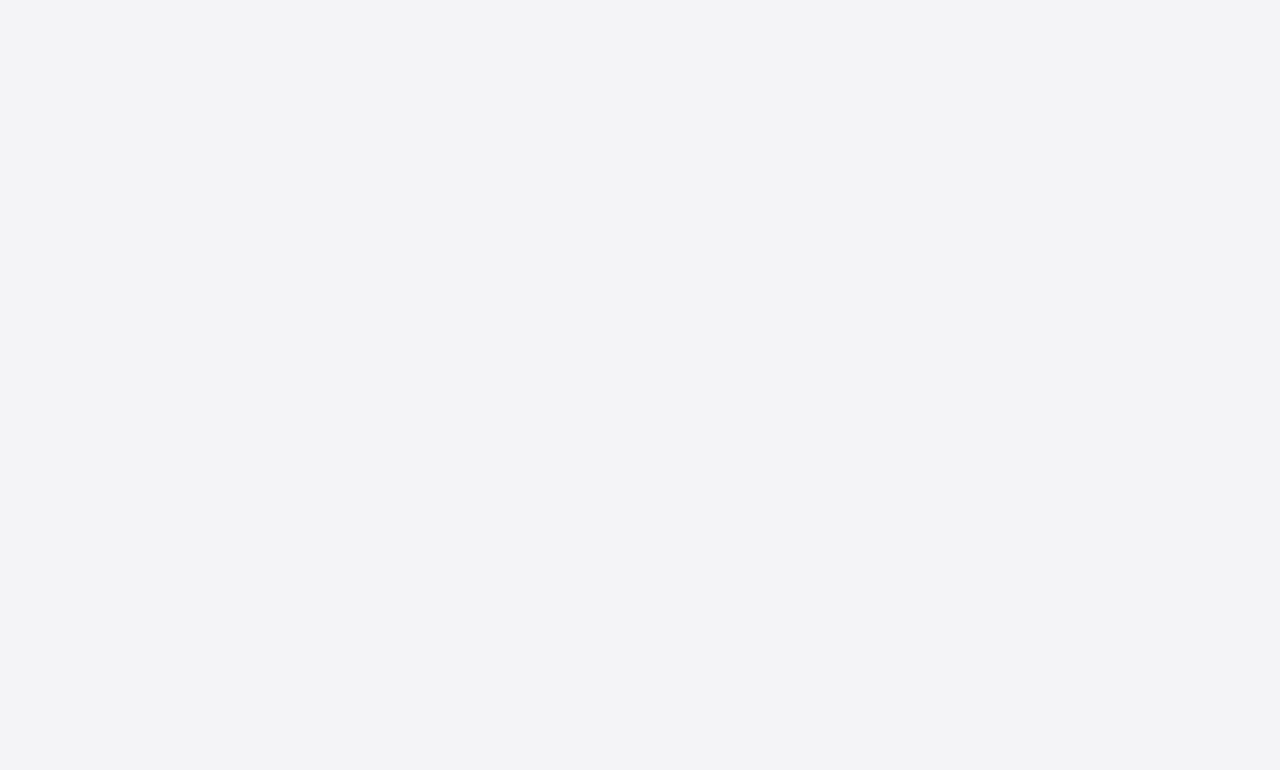
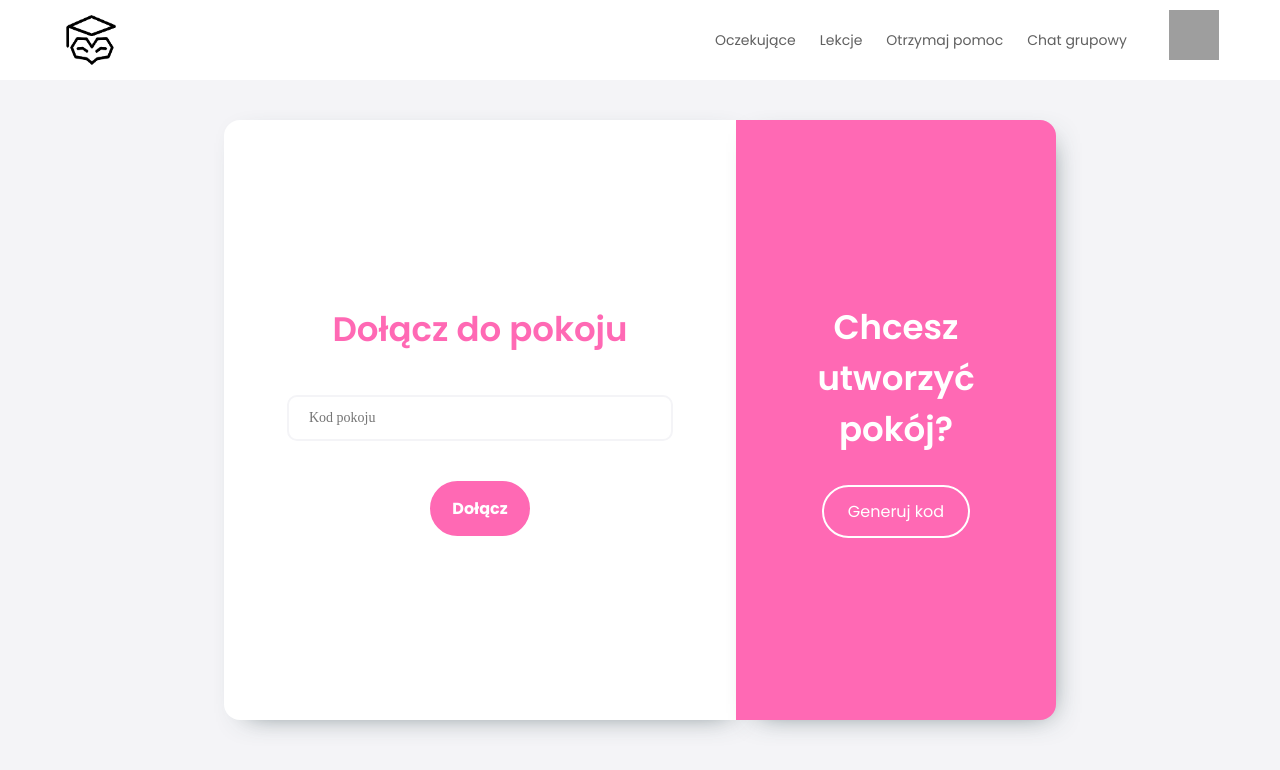
Before and after one commit to camyk991/tutorme-frontend, a React (Create React App) app: page /group-chat in a window 1280 px wide. Before the commit this address had no page. Shown: the top 770 px of the page. Built offline with nearby package versions, Linux system fonts and the light colour scheme; grey boxes are pictures that could not be loaded; what agora-rtc-react, agora-rtm-react would draw is missing.

Commit message:
group chat

```diff
--- a/src/App.tsx
+++ b/src/App.tsx
@@ -10,6 +10,7 @@ import VideoCall from "./components/Room/VideoCall";
 import PostOffer from "./components/PostOffer/PostOffer";
 import Waiting from "./components/Waiting/Waiting";
 import Lessons from "./components/Lessons/Lessons";
+import GroupChat from "./components/GroupChat/GroupChat";
 
 function App() {
   const {
@@ -28,7 +29,8 @@ function App() {
   return (
     <div className="App">
       <Routes>
-        <Route path="/sign-up" element={<Register isLoggedIn={loggedIn} />} />4
+        <Route path="/sign-up" element={<Register isLoggedIn={loggedIn} />} />
+        <Route path="/group-chat" element={<GroupChat userData={userData} />} />
         <Route
           path="/sign-in"
           element={
--- a/src/GlobalStyles.ts
+++ b/src/GlobalStyles.ts
@@ -322,6 +322,12 @@ export const SignForm = styled.form`
     }
   }
 
+  @media (max-width: 640px) {
+    p.additional-info {
+      font-size: 14px;
+    }
+  }
+
   @media (max-width: 860px) {
     max-width: 60vw;
     border-radius: 1rem;
--- a/src/components/AddFriendsModal/AddFriendModal.tsx
+++ b/src/components/AddFriendsModal/AddFriendModal.tsx
@@ -1,7 +1,5 @@
 import React, { useEffect, useState } from "react";
 import API from "../../API";
-
-import { v4 as uuidv4 } from "uuid";
 
 import {
   ModalOverlay,
--- /dev/null
+++ b/src/components/GroupChat/GroupChat.tsx
@@ -0,0 +1,104 @@
+import React, { useEffect, useState } from "react";
+
+import { Link, useNavigate } from "react-router-dom";
+import API, { UserInfoType } from "../../API";
+
+import { v4 as uuidv4 } from "uuid";
+
+import {
+  FormInfo,
+  FormWrapper,
+  Input,
+  Loader,
+  SignAside,
+  SignForm,
+  SignHeading,
+  Submit,
+} from "../../GlobalStyles";
+import ProfileHeader from "../Profile/ProfileHeader";
+
+type Props = {
+  userData: UserInfoType | undefined;
+};
+
+const GroupChat: React.FC<Props> = ({ userData }) => {
+  const [roomId, setRoomId] = useState("");
+  const [loading, setLoading] = useState(false);
+  const [info, setInfo] = useState("");
+
+  const navigate = useNavigate();
+
+  return (
+    <div className="GroupChat">
+      <ProfileHeader userData={userData}></ProfileHeader>
+      <div className="edit-container light">
+        <FormWrapper>
+          <SignForm method="POST">
+            <SignHeading>Dołącz do pokoju</SignHeading>
+            <p>
+              <Input
+                onChange={(e) => setRoomId(e.target.value)}
+                value={roomId}
+                type="roomId"
+                name="roomId"
+                placeholder="Kod pokoju"
+                required
+                autoComplete="off"
+              />
+            </p>
+
+            <p className="additional-info">
+              Chcesz utworzyć pokój?
+              <span
+                style={{
+                  color: "#000",
+                  cursor: "pointer",
+                  padding: "0 10px 5px 5px",
+                }}
+                onClick={() => {
+                  const inviteCode = uuidv4();
+                  setRoomId(inviteCode);
+                }}
+              >
+                <b>&nbsp;Generuj kod!</b>
+              </span>
+            </p>
+
+            <FormInfo>
+              {info}
+              {loading ? <Loader /> : null}
+            </FormInfo>
+
+            <p>
+              <Submit
+                style={{ margin: "auto" }}
+                onClick={() => {
+                  if (roomId != "") {
+                    navigate("/room/" + roomId);
+                  }
+                }}
+              >
+                Dołącz
+              </Submit>
+            </p>
+          </SignForm>
+
+          <SignAside>
+            <SignHeading>Chcesz utworzyć pokój?</SignHeading>
+            <button
+              className="negative"
+              onClick={() => {
+                const inviteCode = uuidv4();
+                setRoomId(inviteCode);
+              }}
+            >
+              Generuj kod
+            </button>
+          </SignAside>
+        </FormWrapper>
+      </div>
+    </div>
+  );
+};
+
+export default GroupChat;
--- a/src/components/Profile/ProfileHeader.tsx
+++ b/src/components/Profile/ProfileHeader.tsx
@@ -7,12 +7,10 @@ import { UserInfoType } from "../../API";
 
 type Props = {
   userData: UserInfoType | undefined;
-}
+};
 
-const ProfileHeader: React.FC<Props> = ({userData}) => {
+const ProfileHeader: React.FC<Props> = ({ userData }) => {
   const [menuOpen, setMenuOpen] = useState(false);
-
-
 
   const toggleMenu = () => {
     setMenuOpen(!menuOpen);
@@ -43,7 +41,7 @@ const ProfileHeader: React.FC<Props> = ({userData}) => {
               <Link to="/post-offer">Otrzymaj pomoc</Link>
             </div>
             <div className="header-link">
-              <Link to="#">Chat grupowy</Link>
+              <Link to="/group-chat">Chat grupowy</Link>
             </div>
           </div>
         </div>
```
Also changed, not shown: 1 other file (tests, documents, lock files or other folders).
